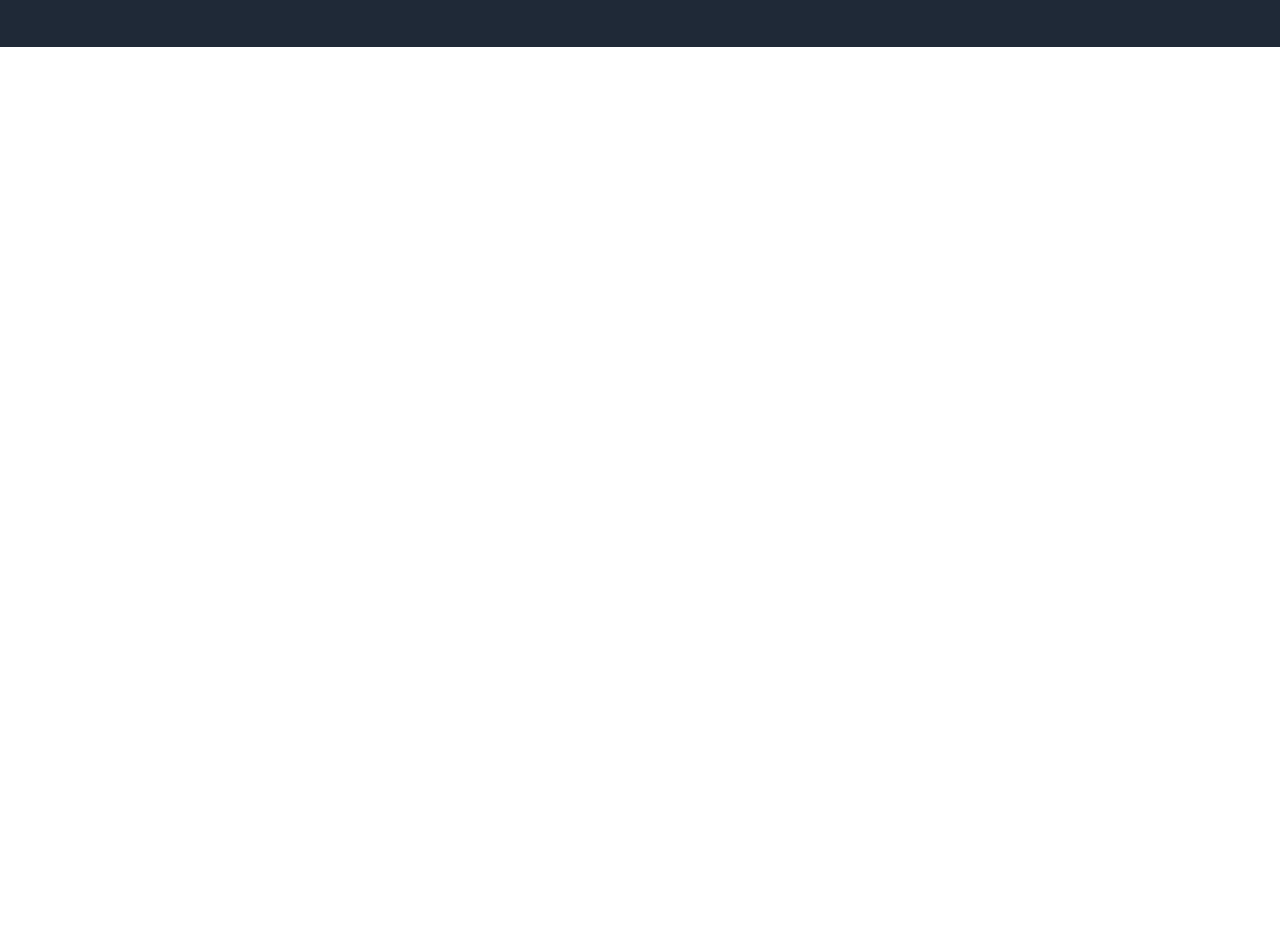
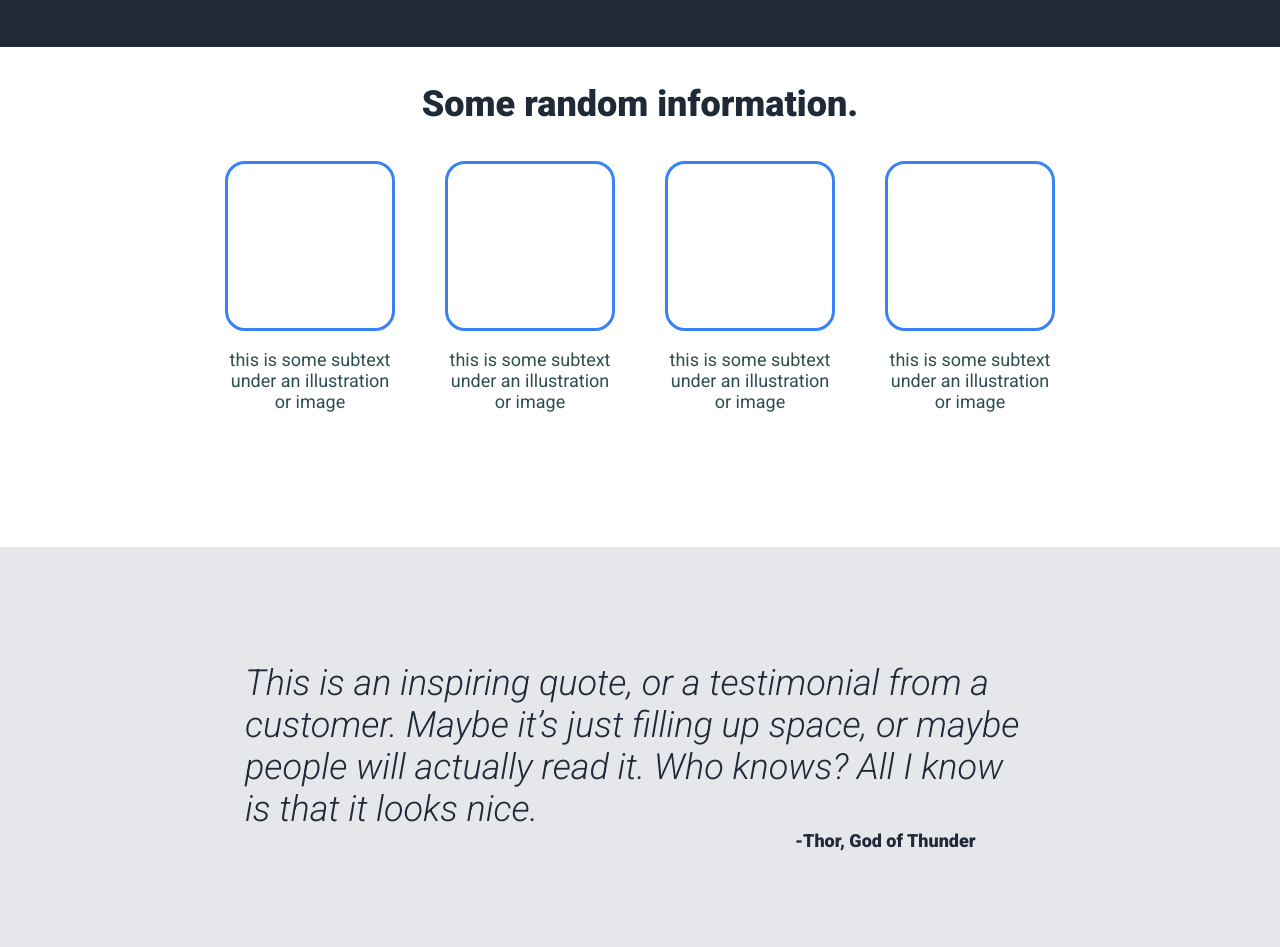
Before and after one commit to Matthewyeah/landing-page, a plain HTML site: page index.html in a window 1280 px wide. Shown: the part 429-1376 px from the top of the page. Before the commit the page ends 800 px from the top, so only its background shows below. Drawn offline with Linux system fonts and the light colour scheme.

Commit message:
Added two more divs

```diff
--- a/index.html
+++ b/index.html
@@ -34,6 +34,34 @@
     </div>
   </div>
 
+  <!-- Second Div -->
+  <div class="second-div">
+    <div class="second-div-child">
+      <p class="info-text">Some random information.</p>
+
+      <div class="boxes">
+        <div class="box"></div>
+        <div class="box"></div>
+        <div class="box"></div>
+        <div class="box"></div>
+      </div>
+
+      <div class="boxes-text">
+        <p class="box-text">this is some subtext under an illustration or image</p>
+        <p class="box-text">this is some subtext under an illustration or image</p>
+        <p class="box-text">this is some subtext under an illustration or image</p>
+        <p class="box-text">this is some subtext under an illustration or image</p>
+      </div>
+    </div>
+  </div>
+
+  <!-- Third Div -->
+  <div class="third-div">
+    <div class="third-div-child">
+      <p class="italic-text">This is an inspiring quote, or a testimonial from a customer. Maybe it’s just filling up space, or maybe people will actually read it. Who knows? All I know is that it looks nice.</p>
+      <p class="thor-text">-Thor, God of Thunder</p>
+    </div>
+  </div>
 
 </body>
 </html>
--- a/styles.css
+++ b/styles.css
@@ -5,12 +5,10 @@
   background-color: #1f2937;
   align-items: center;
   white-space: nowrap;
-  justify-content: space-between;
+  justify-content: center;
 }
 
-
 .header-links {
-  margin-right: 425px;
   display: flex;
   font-size: 18px;
   list-style-type: none;
@@ -21,7 +19,7 @@
   font-size: 24px;
   font-weight: bold;
   color: #f9faf8;
-  margin-left: 435px;
+  margin-right: 435px;
 }
 
 .container-one{
@@ -77,6 +75,81 @@
   font-weight: 550;
 }
 
+/* Second Div */
+.second-div {
+  display: flex;
+  justify-content: center;
+  align-items: center;
+}
+
+.second-div-child {
+  height: 400px;
+  width: 900px;
+  padding-bottom: 100px;
+}
+
+.box {
+  border: 3px solid #3882f6;
+  height: 164px;
+  width: 164px;
+  border-radius: 20px;
+}
+
+.boxes {
+  display: flex;
+  justify-content: center;
+  gap: 50px;
+}
+
+.boxes-text {
+  display: flex;
+  justify-content: center;
+  gap: 50px;
+}
+
+.box-text {
+  font-size: 18px;
+  color: darkslategray;
+  width: 170px;
+  text-align: center;
+}
+
+.info-text {
+  text-align: center;
+  font-size: 36px;
+  font-weight: 900;
+  color: #1f2937;
+}
+
+/* Third Div */
+.third-div {
+  display: flex;
+  justify-content: center;
+  align-items: center;
+  height: 400px;
+  background-color: #e5e7eb;
+}
+
+.third-div-child {
+  width: 790px;
+}
+
+.italic-text {
+  font-size: 36px;
+  font-weight: 300;
+  font-style: italic;
+  color: #1f2937;
+  margin-bottom: 0%;
+}
+
+.thor-text {
+  font-weight: 800;
+  font-size: 18px;
+  color: #1f2937;
+  margin-top: 0%;
+  padding-inline-start: 550px;
+}
+
 a {
   text-decoration: none;
   color: #e5e7eb;
```
Also changed, not shown: 1 other file.
